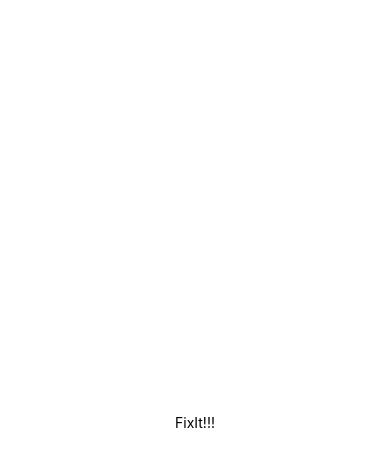
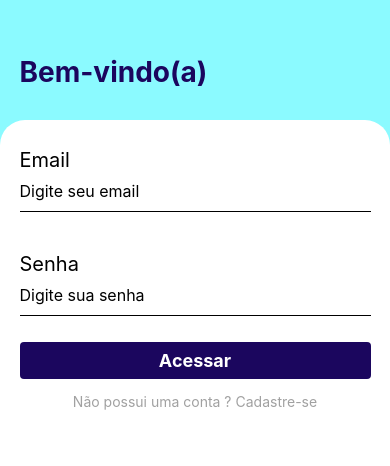
Before and after one commit to dudaribeiro7/Trabalho_Lab_Prog_Dispositivos_Moveis, a React Native app in the folder fixIt/: screen /Login in a window 390 px wide. Shown: the top 466 px of the page. Built offline with nearby package versions, Linux system fonts and the light colour scheme.

Commit message:
Iniciando uma ideia de tela de login

```diff
--- a/fixIt/App.js
+++ b/fixIt/App.js
@@ -1,21 +1,11 @@
-
-import { StatusBar } from 'expo-status-bar';
-import { StyleSheet, Text, View } from 'react-native';
+import React from 'react';
+import { NavigationContainer } from '@react-navigation/native'
+import Routes from '../fixIt/src/components/routes/index';
 
 export default function App() {
   return (
-    <View style={styles.container}>
-      <Text>FixIt!!!</Text>
-      <StatusBar style="auto" />
-    </View>
+    <NavigationContainer>
+      <Routes/>
+    </NavigationContainer>
   );
 }
-
-const styles = StyleSheet.create({
-  container: {
-    flex: 1,
-    backgroundColor: '#fff',
-    alignItems: 'center',
-    justifyContent: 'center',
-  },
-});
--- a/fixIt/package.json
+++ b/fixIt/package.json
@@ -10,11 +10,14 @@
   },
   "dependencies": {
     "@expo/webpack-config": "^18.0.1",
+    "@react-navigation/native": "^6.1.6",
+    "@react-navigation/native-stack": "^6.9.12",
     "expo": "^48.0.16",
     "expo-status-bar": "~1.4.4",
     "react": "18.2.0",
     "react-dom": "18.2.0",
     "react-native": "0.71.7",
+    "react-native-animatable": "^1.3.3",
     "react-native-web": "~0.18.10"
   },
   "devDependencies": {
--- a/fixIt/src/components/routes/index.js
+++ b/fixIt/src/components/routes/index.js
@@ -0,0 +1,22 @@
+import { createNativeStackNavigator } from '@react-navigation/native-stack';
+//import Cadastro from '../screens/cadastro/index';
+import Login from '../screens/login/index';
+
+
+const Stack = createNativeStackNavigator();
+
+export default function Routes() {
+    return (
+        <Stack.Navigator>
+            <Stack.Screen
+                name="Login"
+                component={Login}
+                options={{
+                    title: '',
+                    headerTransparent: true,
+                    headerShown: false
+                }}
+            />
+        </Stack.Navigator>
+    )
+}
--- a/fixIt/src/components/screens/login/index.js
+++ b/fixIt/src/components/screens/login/index.js
@@ -0,0 +1,149 @@
+import React, { useState } from "react";
+import { View, Text, TextInput, StyleSheet, TouchableOpacity, ScrollView } from 'react-native';
+import { useNavigation } from '@react-navigation/native';
+//import AsyncStorage from "@react-native-async-storage/async-storage";
+//import LocalHost from '../../../LocalHost';
+
+import * as Animatable from 'react-native-animatable';
+
+export default function Login({ navigation }) {
+
+    const [emailLogin, setEmailLogin] = useState('');
+    const [senhaLogin, setSenhaLogin] = useState('');
+    const [message, setmessageee] = useState('');
+
+    const navigationimc = useNavigation();
+
+    /*
+      async function fnLogin() {
+        const response = await fetch(`http://${LocalHost.address}:${LocalHost.port}/IMC/webresources/generic/User/login/${emailLogin}/${senhaLogin}`, {
+          method: 'GET',
+          headers: {
+            Accept: 'application/json',
+            'Content-Type': 'application/json',
+          }
+        });
+        let json = await response.json();
+        if (json === null) {
+          setmessageee('Erro: Usuário ou senha incorretos!');
+          setTimeout(() => {
+            setmessageee('');
+          }, 5000)
+          await AsyncStorage.clear();
+        } else {
+          await AsyncStorage.setItem('userData', JSON.stringify(json))
+          navigation.navigate('Principal');
+        }
+      }
+    */
+
+    return (
+
+        <View style={styles.container}>
+            <Animatable.View animation="fadeInLeft" delay={500} style={styles.containerHeader}>
+                <Text style={styles.message}>Bem-vindo(a)</Text>
+            </Animatable.View>
+
+            <Animatable.View animation="fadeInLeft" delay={500} style={styles.containerForm}>
+                {message && (
+                    <Text style={styles.messageErrorLogin} >{message}</Text>
+                )}
+                <Text style={styles.title}>Email</Text>
+                <TextInput
+                    onChangeText={text => setEmailLogin(text)}
+                    placeholder="Digite seu email"
+                    style={styles.input}
+                />
+
+                <Text style={styles.title}>Senha</Text>
+                <TextInput
+                    onChangeText={text => setSenhaLogin(text)}
+                    placeholder="Digite sua senha"
+                    secureTextEntry={true}
+                    style={styles.input}
+                />
+
+                <TouchableOpacity
+                    style={styles.button}
+                    onPress={() => fnLogin()}
+                >
+                    <Text style={styles.buttonText}>Acessar</Text>
+                </TouchableOpacity>
+
+                <TouchableOpacity
+                    style={styles.buttonregister}
+                    onPress={() => { navigation.navigate('Cadastro') }}
+                >
+                    <Text style={styles.registerText}>Não possui uma conta ? Cadastre-se</Text>
+                </TouchableOpacity>
+
+
+            </Animatable.View>
+        </View>
+    );
+}
+
+const styles = StyleSheet.create({
+    container: {
+        flex: 1,
+        backgroundColor: '#8bfaff',
+    },
+    messageErrorLogin: {
+        fontSize: 14,
+        fontWeight: 'bold',
+        color: "red",
+        alignSelf: 'center',
+    },
+    containerHeader: {
+        marginTop: '14%',
+        marginBottom: '8%',
+        paddingStart: '5%',
+    },
+    message: {
+        fontSize: 28,
+        fontWeight: 'bold',
+        color: "#1b065e",
+        justifyContent: 'center',
+        alignItems: 'center'
+    },
+    containerForm: {
+        backgroundColor: '#FFF',
+        flex: 1,
+        borderTopLeftRadius: 25,
+        borderTopRightRadius: 25,
+        paddingStart: '5%',
+        paddingEnd: '5%',
+    },
+    title: {
+        fontSize: 20,
+        marginTop: 28,
+    },
+    input: {
+        borderBottomWidth: 1,
+        height: 40,
+        marginBottom: 12,
+        fontSize: 16,
+    },
+    button: {
+        backgroundColor: '#1b065e',
+        width: '100%',
+        borderRadius: 4,
+        paddingVertical: 8,
+        marginTop: 14,
+        justifyContent: 'center',
+        alignItems: 'center',
+    },
+    buttonText: {
+        color: '#FFF',
+        fontSize: 18,
+        fontWeight: 'bold',
+    },
+    buttonregister: {
+        marginTop: 14,
+        alignSelf: 'center',
+    },
+    registerText: {
+        color: '#a1a1a1',
+
+    }
+});
```
Also changed, not shown: 2 other files (tests, documents, lock files or other folders).
